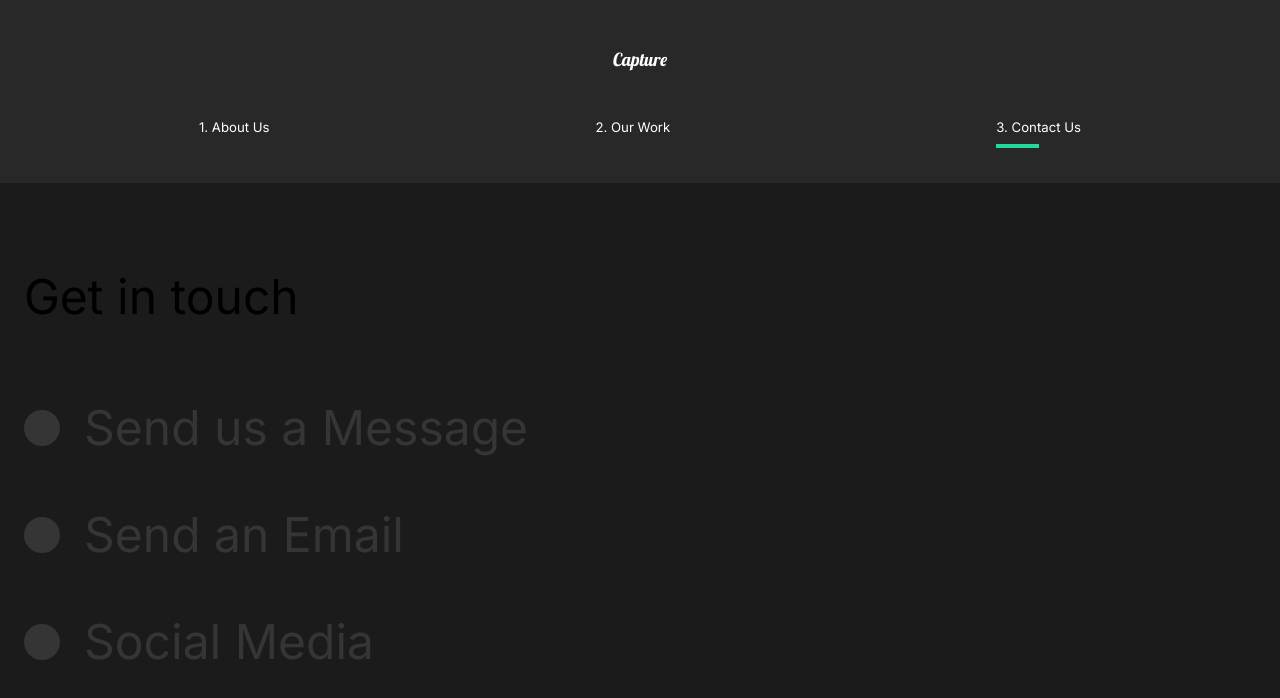
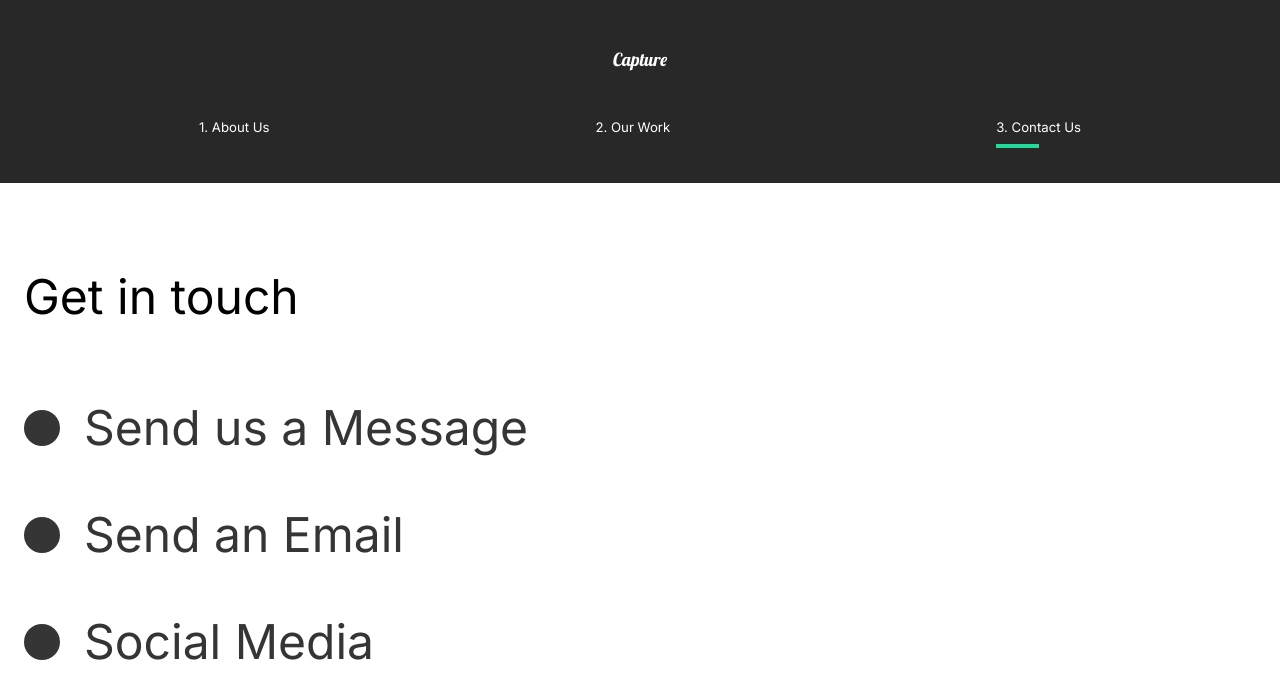
Before and after one commit to joaquimgi/capture-webapp, a React (Create React App) app: page /contact in a window 1280 px wide. Shown: the top 698 px of the page. Built offline with nearby package versions, Linux system fonts and the light colour scheme.

Commit message:
Bugfix: no double variants

```diff
--- a/package.json
+++ b/package.json
@@ -1,5 +1,6 @@
 {
   "name": "capture-webapp",
+  "homepage": "http://joaquimgi.github.io/capture-webapp",
   "version": "0.1.0",
   "private": true,
   "dependencies": {
@@ -16,6 +17,8 @@
     "web-vitals": "^0.2.4"
   },
   "scripts": {
+    "predeploy": "npm run build",
+    "deploy": "gh-pages -d build",
     "start": "react-scripts start",
     "build": "react-scripts build",
     "test": "react-scripts test",
@@ -38,5 +41,8 @@
       "last 1 firefox version",
       "last 1 safari version"
     ]
+  },
+  "devDependencies": {
+    "gh-pages": "^3.1.0"
   }
 }
--- a/src/components/AboutSection.js
+++ b/src/components/AboutSection.js
@@ -5,6 +5,7 @@ import { About, Description, Image, Hide } from "../styles";
 import { motion } from "framer-motion";
 import { titleAnim, fade, photoAnim } from "../Animation";
 import Wave from "./Wave";
+import { Link } from "react-router-dom";
 
 const AboutSection = () => {
   return (
--- a/src/pages/ContactUs.js
+++ b/src/pages/ContactUs.js
@@ -8,6 +8,7 @@ const ContactUs = () => {
       initial="hidden"
       animate="show"
       exit="exit"
+      style={{ background: "#fff" }}
     >
       <Title>
         <Hide>
--- a/src/pages/OurWork.js
+++ b/src/pages/OurWork.js
@@ -42,9 +42,7 @@ const OurWork = () => {
       </motion.div>
 
       <Movie>
-        <motion.h2 variants={fade} variants={fade}>
-          The Athlete
-        </motion.h2>
+        <motion.h2 variants={fade}>The Athlete</motion.h2>
         <motion.div variants={lineAnim} className="line"></motion.div>
         <Link to="/work/the-athlete">
           <Hide>
```
Also changed, not shown: 1 other file (tests, documents, lock files or other folders).
